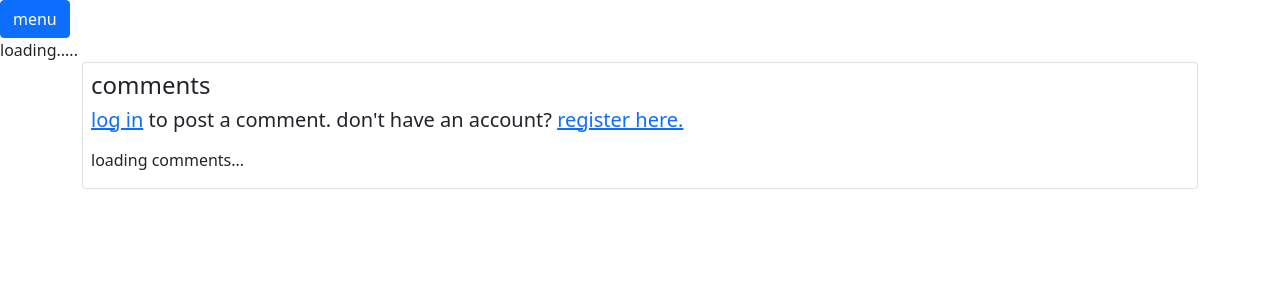
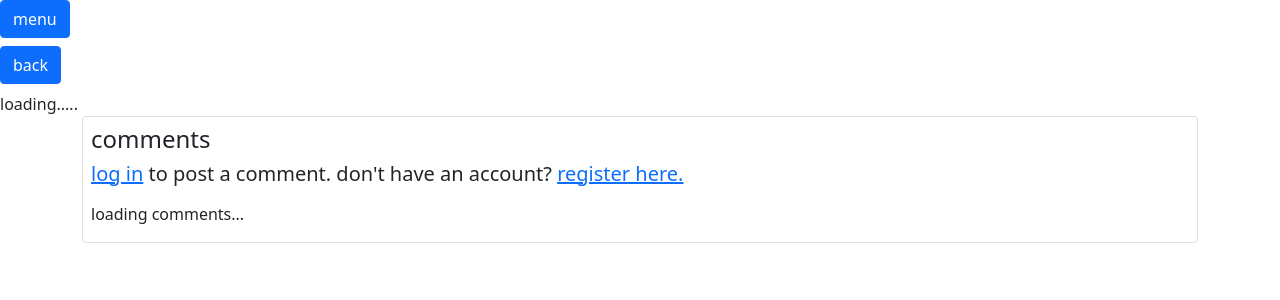
Before and after one commit to olewis8/django-blog, a Django app: page /blog/1/ in a window 1280 px wide. Shown: the top 300 px of the page. Run offline with Django 3.2, Linux system fonts and the light colour scheme; data that the repository does not hold is empty.

Commit message:
add back buttons to blog detail page and follows page

```diff
--- a/src/blog/templates/pages/blog_detail.html
+++ b/src/blog/templates/pages/blog_detail.html
@@ -4,6 +4,11 @@
 {% block content %}
 
 {% include 'components/blog/off-canvas-menu.html' %}
+
+<!-- back button -->
+<div class='py-2'>
+  <button class='btn btn-primary'>back</button>
+</div>
 
 <!-- blog post card -->
 <div id='blog-post'>
--- a/src/users/templates/pages/follows.html
+++ b/src/users/templates/pages/follows.html
@@ -3,6 +3,10 @@
 
 {% block content %}
 
+<!-- back button -->
+<div class='py-2'>
+  <button class='btn btn-primary'>back</button>
+</div>
 
 <!-- blog post card -->
 <div class='container py-3'>
```
